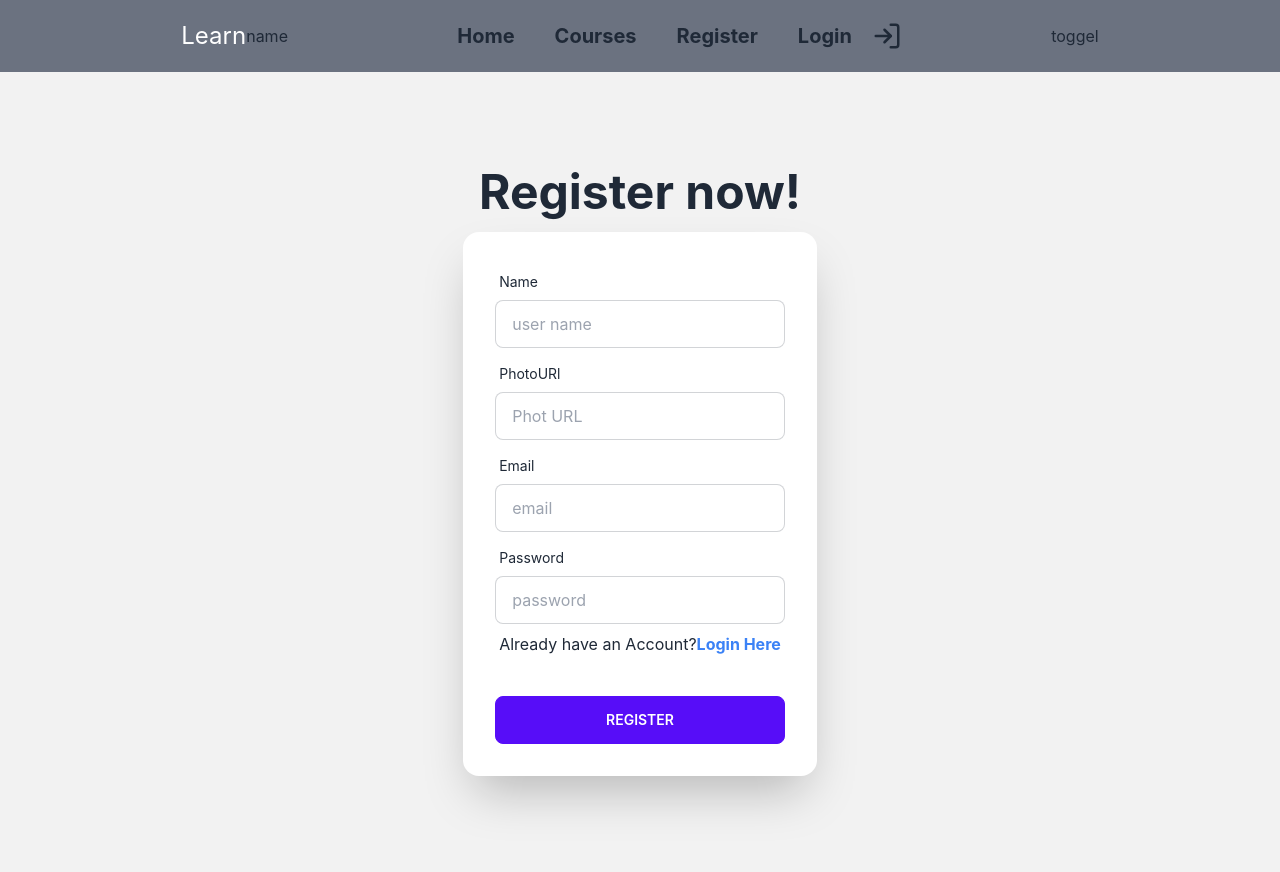
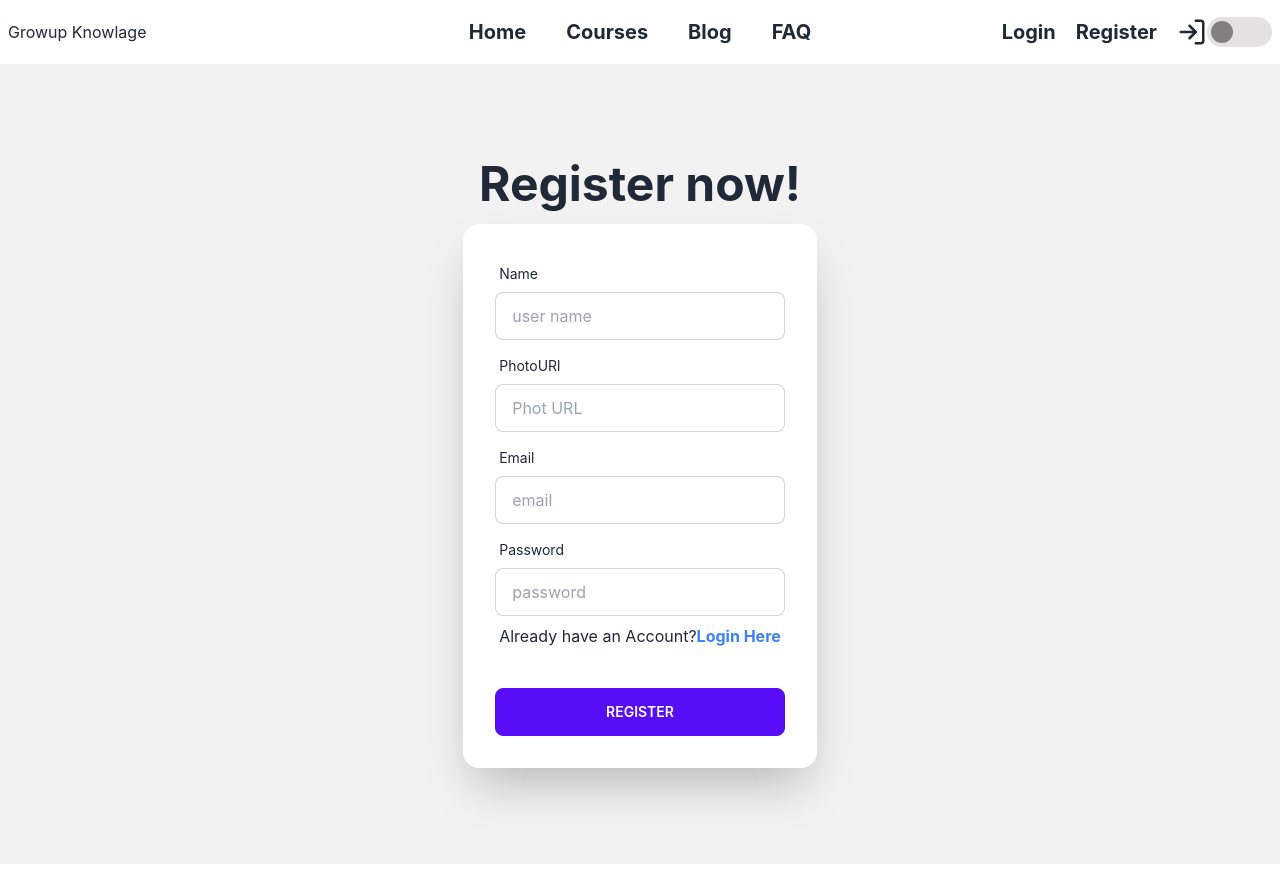
Before and after one commit to Omarabdullah99/b610-learning-platfrom-client-side-Omarabdullah99, a React (Create React App) app: page /register in a window 1280 px wide. Built offline with nearby package versions, Linux system fonts and the light colour scheme; no server answers.

Commit message:
newheader,toggle,pdf download sigin Login

```diff
--- a/package.json
+++ b/package.json
@@ -8,11 +8,16 @@
     "@testing-library/user-event": "^13.5.0",
     "daisyui": "^2.31.0",
     "firebase": "^9.12.0",
+    "flowbite": "^1.5.3",
+    "flowbite-react": "^0.3.2",
     "react": "^18.2.0",
+    "react-bootstrap": "^2.5.0",
     "react-dom": "^18.2.0",
     "react-icons": "^4.6.0",
     "react-router-dom": "^6.4.2",
     "react-scripts": "5.0.1",
+    "react-to-pdf": "^0.0.14",
+    "react-to-print": "^2.14.7",
     "web-vitals": "^2.1.4"
   },
   "scripts": {
--- a/src/Routes/Routes/Routes.js
+++ b/src/Routes/Routes/Routes.js
@@ -7,6 +7,8 @@ import Login from "../../component/Login/Login";
 import Register from "../../component/Register/Register";
 import CourseDetails from "../../component/CourseDetails/CourseDetails";
 import Checkout from "../../component/Checkout/Checkout";
+import Navber from "../../component/Navber/Navber";
+
 
 export const routes=createBrowserRouter([
     {
@@ -41,6 +43,8 @@ export const routes=createBrowserRouter([
                 element:<Checkout></Checkout>,
                 loader:({params})=>fetch(`https://module-60-newsportal-express-server.vercel.app/course/${params.id}`)
             }
+
+
         ]
     }
 ])
--- a/src/component/CourseDetails/CourseDetails.js
+++ b/src/component/CourseDetails/CourseDetails.js
@@ -1,18 +1,23 @@
-import React from "react";
+import React,{createRef} from "react";
 import { Link, useLoaderData } from "react-router-dom";
 import { HiFolderDownload } from "react-icons/hi";
+import Pdf from "react-to-pdf";
+
 
 const CourseDetails = () => {
+  const componentRef = createRef();
   const singleCourse = useLoaderData();
   const { id, title, price, description, image, rating, author } = singleCourse;
   return (
+
     <div className="w-1/2 mx-auto border-8 my-10 rounded-lg p-5 flex">
 
-      <div>
+      <div ref={componentRef}>
         <h1 className="text-2xl font-bold my-2">Course Name:{title}</h1>
         <p>Description:{description}</p>
         <img className="w-80" src={image} alt="" />
         <p className="text-xl  font-bold">Price:{price} </p>
+        <p className="text-xl ">Rating: {rating.rate}</p>
         <img className="rounded-full" src={author.img} alt="" />
         <h1 className="text-xl font-bold">Instructor Name: {author.name}</h1>
         <p className="text-xl font-bold">
@@ -20,13 +25,17 @@ const CourseDetails = () => {
         </p>
         <Link to={`/checkout/${id}`}>
           <button className="btn-primary py-2 px-5 rounded my-2">
-            Check out{" "}
+            Get Premium access
           </button>
         </Link>
       </div>
 
       <div>
-        <h1 className="text-5xl font-bold"><HiFolderDownload></HiFolderDownload></h1>
+
+
+      <Pdf targetRef={componentRef} filename="code-example.pdf">
+      {({ toPdf }) => <h1 className="text-5xl font-bold"><HiFolderDownload onClick={toPdf}></HiFolderDownload></h1>}
+    </Pdf>
       </div>
     </div>
   );
--- a/src/component/Header/Header.js
+++ b/src/component/Header/Header.js
@@ -36,12 +36,15 @@ const Header = () => {
         <>
         <Link to='/register'><li>Register</li></Link>
       <Link to='/login'> <li>Login</li></Link>
+      <img  src="" alt="" />
+      <div ></div>
+
         </>
        }
 
        {
         user?.photoURL ?
-        <img  className='w-20 rounded-full'  src={user.photoURL} alt="" />
+        <div  ><img    className='w-20 rounded-full'  src={user.photoURL} alt="" /></div>
         :
         <h1 className='text-3xl font-bold'><FiLogIn></FiLogIn></h1>
        }
--- /dev/null
+++ b/src/component/Navbertwo/Navbertwo.js
@@ -0,0 +1,72 @@
+import React, { useContext, useState } from 'react';
+import { Link } from 'react-router-dom';
+import {AuthContext} from '../../Contexts/AuthProvider/AuthProvider'
+import {  FiLogIn} from 'react-icons/fi';
+
+const Navbertwo = () => {
+    const {user,logOut}=useContext(AuthContext)
+    const [toggle, setToggle] = useState(false)
+    const handleLogOut=()=>{
+        logOut()
+        .then(()=> {})
+        .catch(error => console.log(error))
+    }
+    return (
+        <div>
+        <div className="navbar bg-base-100">
+        <div className="navbar-start">
+          <div className="dropdown">
+            <label tabIndex={0} className="btn btn-ghost lg:hidden">
+              <svg xmlns="http://www.w3.org/2000/svg" className="h-5 w-5" fill="none" viewBox="0 0 24 24" stroke="currentColor"><path strokeLinecap="round" strokeLinejoin="round" strokeWidth="2" d="M4 6h16M4 12h8m-8 6h16" /></svg>
+            </label>
+            <ul tabIndex={0} className="menu menu-compact dropdown-content mt-3 p-2 shadow bg-base-100 rounded-box w-52">
+              <Link to='/'><li>Home</li></Link>
+              <Link to='/courses'><li>Courses</li></Link>
+              <Link><li>Blog</li></Link>
+              <Link><li>FAQ</li></Link>
+            </ul>
+          </div>
+          <h1>Growup Knowlage</h1>
+        </div>
+        <div className="navbar-center hidden lg:flex">
+          <ul className="menu menu-horizontal p-0">
+            <Link to='/'><li>Home</li></Link>
+            <Link to='/courses'><li>Courses</li></Link>
+           <Link> <li>Blog </li></Link>
+           <Link> <li>FAQ </li></Link>
+          </ul>
+        </div>
+
+        <div className="navbar-start gap-[5px] md:navbar-end md:gap-0">
+        {
+            user?.uid ?
+            <>
+            <button  onClick={handleLogOut} className='text-sm md:text-xl'>Logout</button>
+            </>
+            :
+            <>
+            <Link className="text-sm md:text-xl font-bold" to='/login'>Login</Link>
+           <Link className="text-sm md:text-xl  md:mx-5 font-bold" to='/register'>Register </Link>
+
+            </>
+        }
+
+        {
+            user?.photoURL ?
+            <div  ><img    className='w-20 rounded-full'  src={user.photoURL} alt="" /></div>
+            :
+            <h1 className='text-xl md:text-3xl font-bold'><FiLogIn></FiLogIn></h1>
+        }
+
+        <div className='bg-[#e3e1e1] w-[38px] md:w-[65px] h-[20px] md:h-[30px] rounded-[18px] md:rounded-[40px] relative'>
+        <div className={`bg-[gray] w-[12px] md:w-[22px] h-[14px] md:h-[22px] absolute top-[0.2rem]  md:top-1 left-1 transition-all duration-500  ease-in-out ${toggle ? 'translate-x-[20px] md:translate-x-[35px]' : 'translate-x-0 ' } rounded-full`} onClick={()=>setToggle(!toggle)}></div>
+      </div>
+
+
+        </div>
+      </div>
+        </div>
+    );
+};
+
+export default Navbertwo;
--- a/src/layout/Main.js
+++ b/src/layout/Main.js
@@ -1,11 +1,14 @@
 import React from 'react';
 import { Outlet } from 'react-router-dom';
 import Header from '../component/Header/Header';
+import Navbertwo from '../component/Navbertwo/Navbertwo';
+// <Header></Header>
 
 const Main = () => {
     return (
         <div>
-            <Header></Header>
+        <Navbertwo></Navbertwo>
+
             <Outlet></Outlet>
         </div>
     );
--- a/tailwind.config.js
+++ b/tailwind.config.js
@@ -2,6 +2,7 @@
 module.exports = {
   content: [
     "./src/**/*.{js,jsx,ts,tsx}",
+    'node_modules/flowbite-react/**/*.{js,jsx,ts,tsx}'
   ],
   theme: {
     extend: {},
```
Also changed, not shown: src/component/Navber/Navber.css (added, +19 -0 lines), src/component/Navber/Navber.js (added), 1 other file (tests, documents, lock files or other folders).
